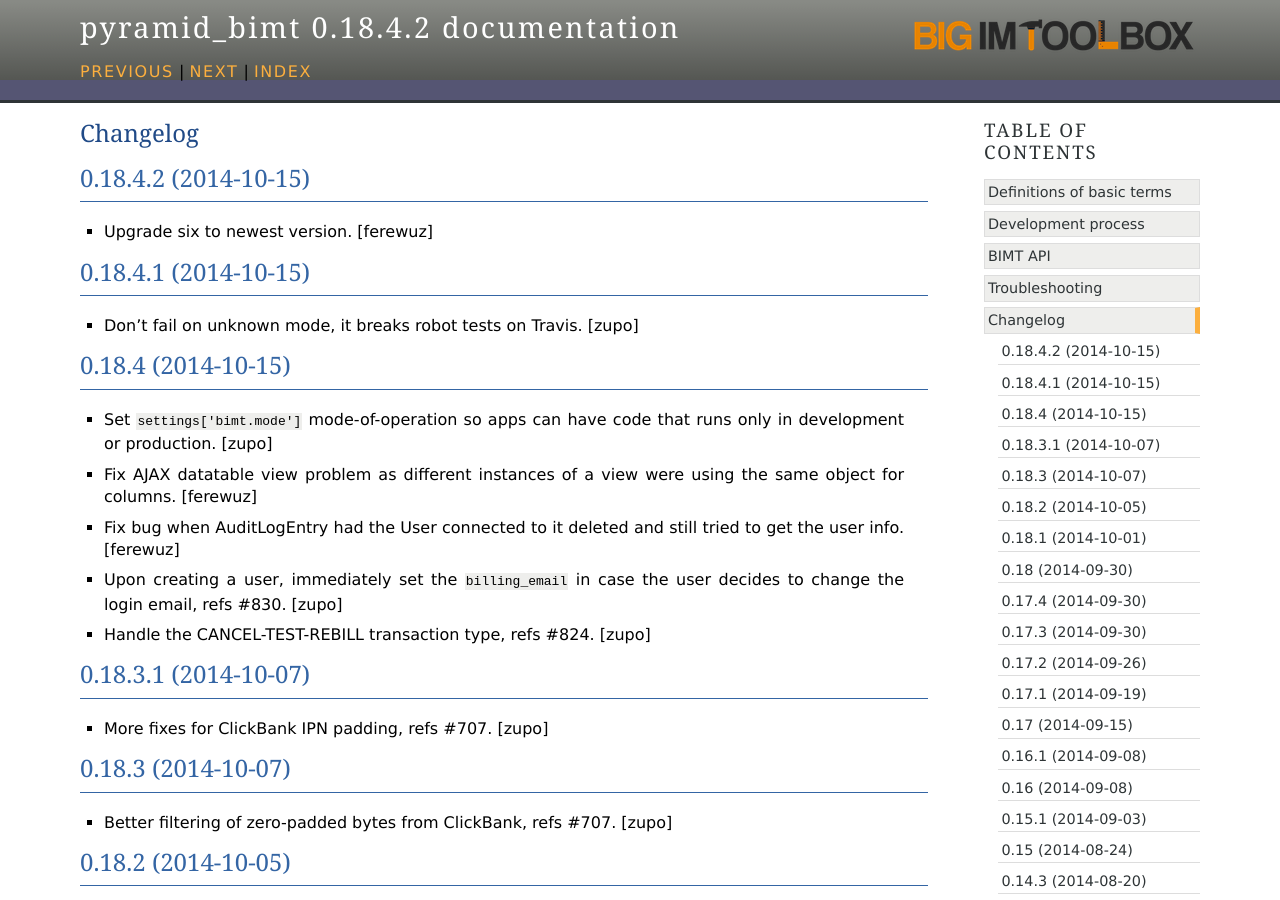
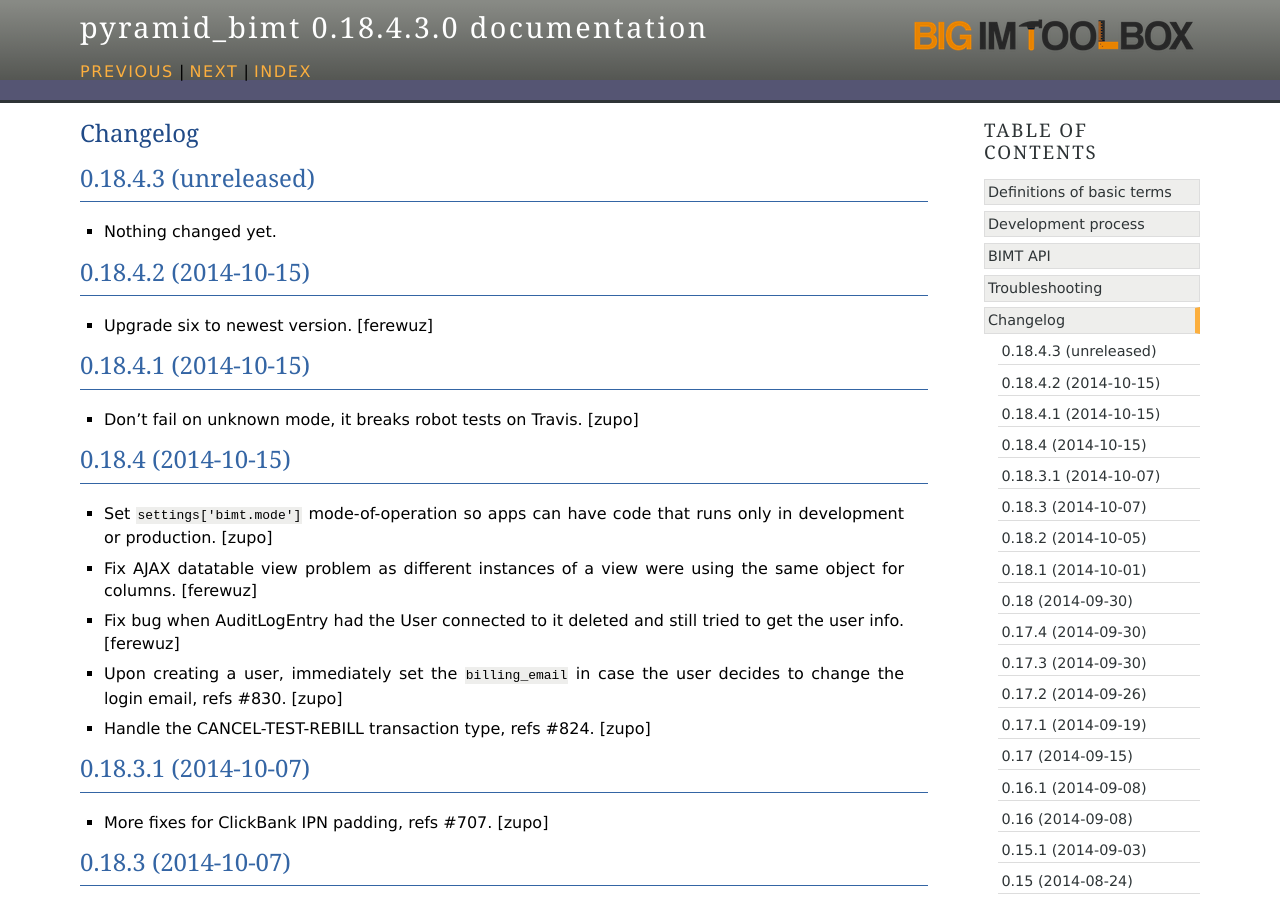
Before and after one commit to persho/pyramid_bimt, a Sphinx documentation site: the page built from docs/CHANGELOG.rst, in a window 1280 px wide and 900 px high. Built offline with Sphinx 7.4.7, drawn with Linux system fonts in a browser that asks for light colours.

Commit message:
Back to development: 0.18.4.3

```diff
--- a/docs/CHANGELOG.rst
+++ b/docs/CHANGELOG.rst
@@ -1,5 +1,11 @@
 Changelog
 =========
+
+
+0.18.4.3 (unreleased)
+---------------------
+
+- Nothing changed yet.
 
 
 0.18.4.2 (2014-10-15)
--- a/setup.py
+++ b/setup.py
@@ -18,7 +18,7 @@
 
 setup(
     name='pyramid_bimt',
-    version='0.18.4.2',
+    version='0.18.4.3.dev0',
     description='Base package for BIMT apps.',
     long_description=long_description,
     classifiers=[
```
